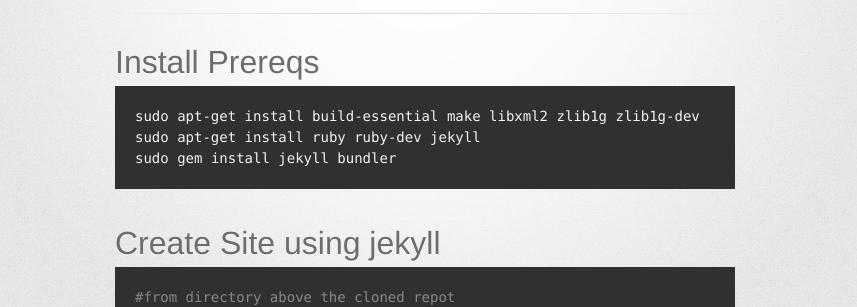
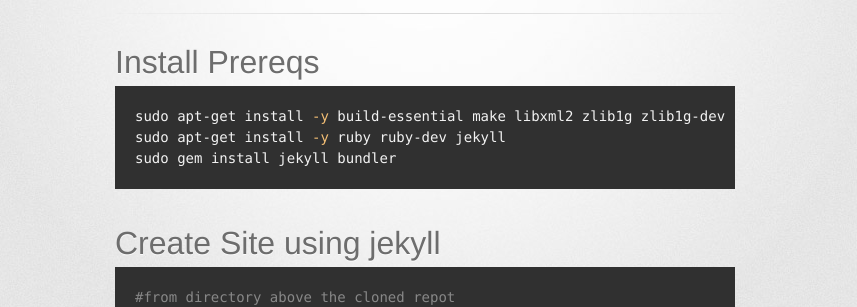
Before and after one commit to tdaileygithub/tdaileygithub.github.io, a Jekyll site: the page built from _posts/2018-10-20-welcome-to-jekyll.markdown, in a window 1280 px wide. Shown: the part 184-491 px from the top of the page, without its empty margins (215-1072 px from the left). Built offline with Jekyll 4.4.1, drawn with Linux system fonts in a browser that asks for light colours; some web fonts are replaced; our own code applies the rules of GitHub Pages for plain Markdown files.

```diff
--- a/_posts/2018-10-20-welcome-to-jekyll.markdown
+++ b/_posts/2018-10-20-welcome-to-jekyll.markdown
@@ -5,8 +5,8 @@ categories: jekyll
 ---
 # Install Prereqs
 {% highlight bash %}
-sudo apt-get install build-essential make libxml2 zlib1g zlib1g-dev
-sudo apt-get install ruby ruby-dev jekyll
+sudo apt-get install -y build-essential make libxml2 zlib1g zlib1g-dev
+sudo apt-get install -y ruby ruby-dev jekyll
 sudo gem install jekyll bundler
 {% endhighlight %}
 
```
